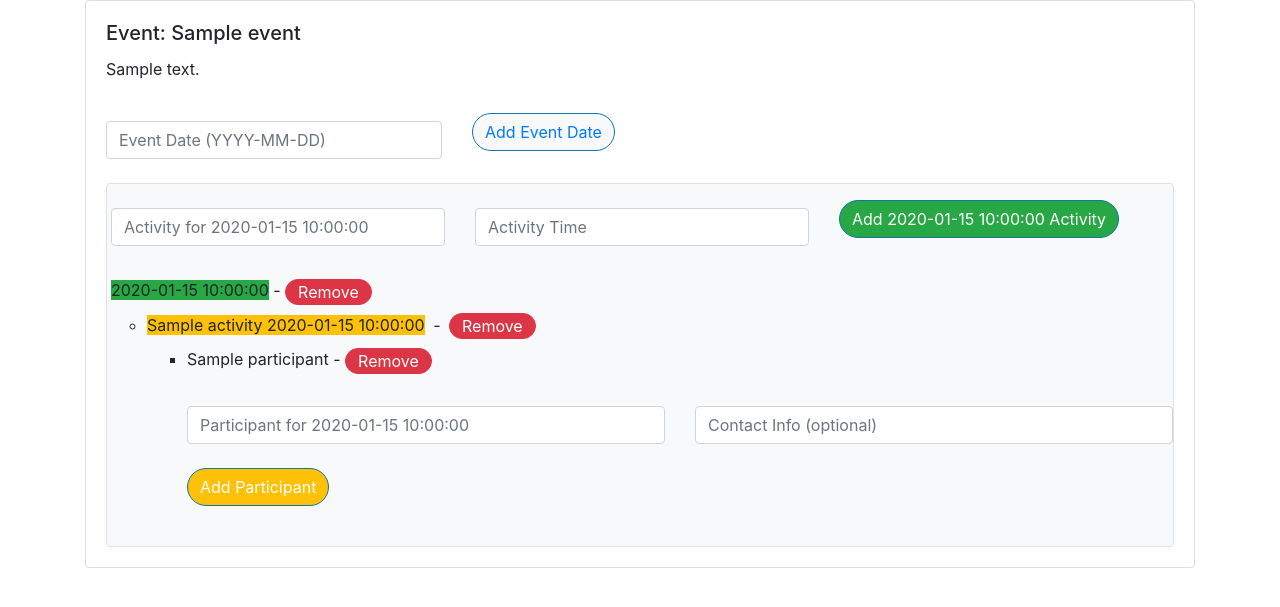
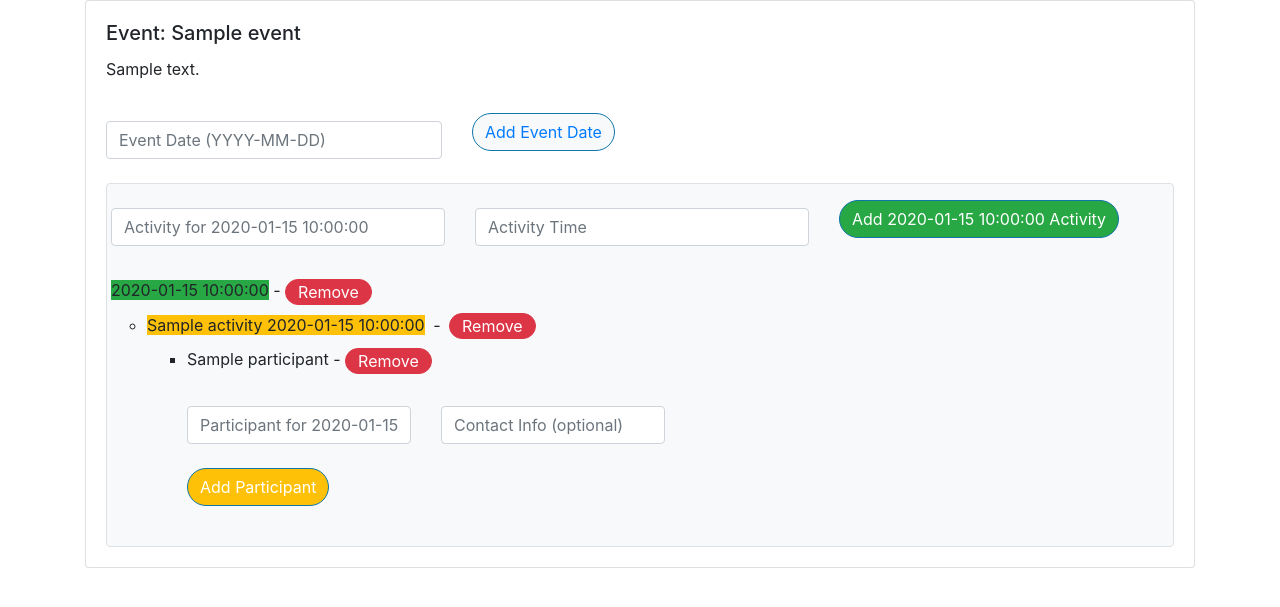
Before and after one commit to warrengoldman/Golf, a FastAPI app: template templates/event.html in a window 1280 px wide. Shown: the top 607 px of the page. Run offline with FastAPI, Linux system fonts and the light colour scheme; the template is opened without the code that fills it: most values are stand-ins (such as "Sample title", 1, 10 or a date in 2020); some libraries are stand-ins or nearby versions.

Commit message:
reduced size of text fields

```diff
--- a/templates/event.html
+++ b/templates/event.html
@@ -48,10 +48,10 @@
                                 {% if not participant_view_only %}
                                 <li class="list-group mb-2">
                                       <form class="add-participant-form row d-flex align-items-center">
-                                          <div class="form-group col-md-6">
+                                          <div class="form-group col-md-3">
                                             <label for="participant_name"></label><input type="text" class="form-control mb-2" id="participant_name" name="participant_name" placeholder="Participant for {{ activity.activity_time }}">
                                           </div>
-                                          <div class="form-group col-md-6">
+                                          <div class="form-group col-md-3">
                                             <label for="contact_info"></label><input type="text" class="form-control mb-2" id="contact_info" name="contact_info" placeholder="Contact Info (optional)">
                                           </div>
                                           <div class="form-group col-md-12">
```
